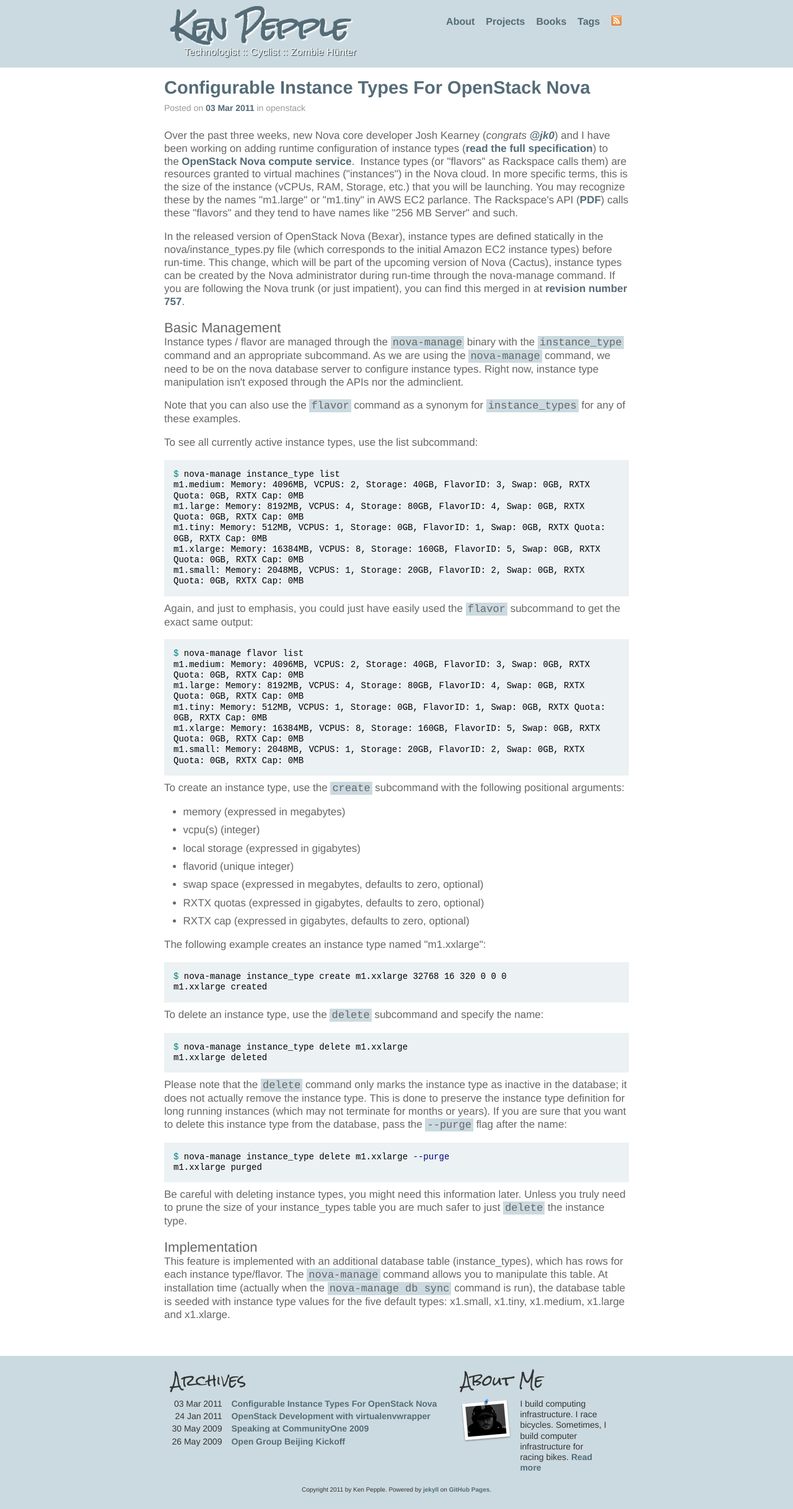
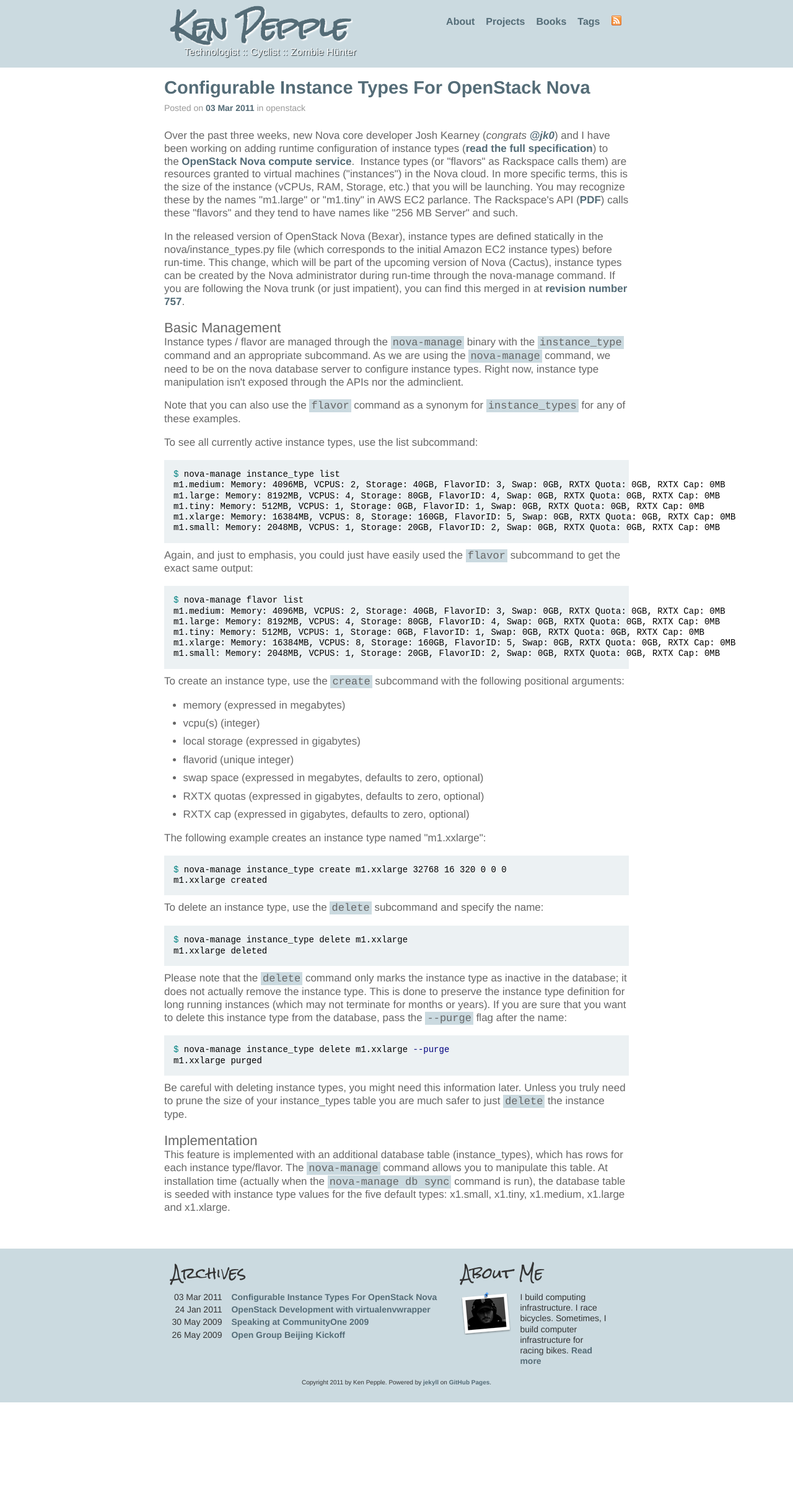
Before and after one commit to slashk/slashk.github.com, a Jekyll site: the page built from _posts/2011-03-03-Configurable-Instance-Types-For-OpenStack-Nova.html, in a window 1280 px wide. Shown: the whole page at 62% size. Built offline with Jekyll 4.4.1, drawn with Linux system fonts in a browser that asks for light colours; Markdown is read by kramdown in place of the engine named in the settings; comment, search, counter and statistics services are not loaded; after the commit the page ends 2262 px from its top, so only the background shows below that.

Commit message:
added h5 styling and fixed code spacing in pre

```diff
--- a/css/main.css
+++ b/css/main.css
@@ -127,10 +127,13 @@
   margin-bottom: 7px;
   color: #546C77;
 }
-
 div.post h4 {
   font-size: 22px;
   font-weight: normal;
+}
+div.post h5 {
+  font-size: 16px;
+  font-weight: bold;
 }
 .post .body { font-size: 17px; }
 .post .body p { margin-bottom: 1em; }
@@ -148,6 +151,7 @@
   margin-bottom: 10px;
   font-size: 14px;
   color: black;
+  white-space: pre;
 }
 blockquote {
   background-color: #F4ECED;
```
